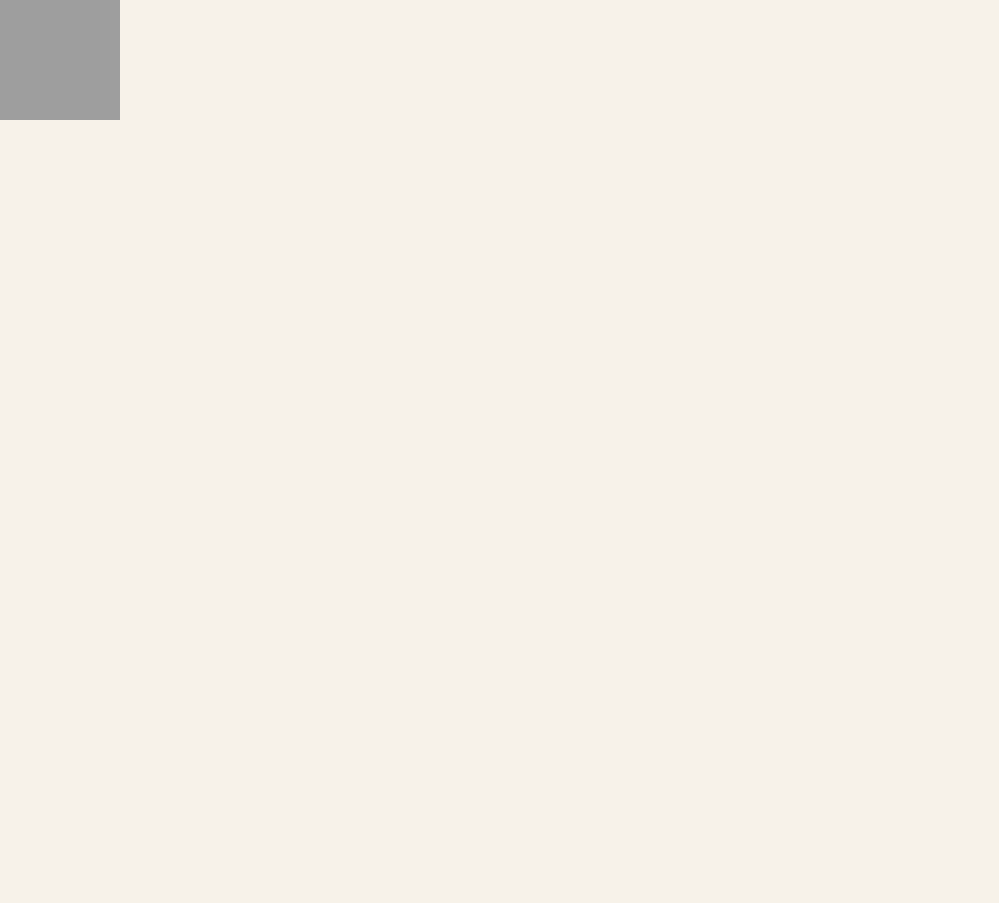
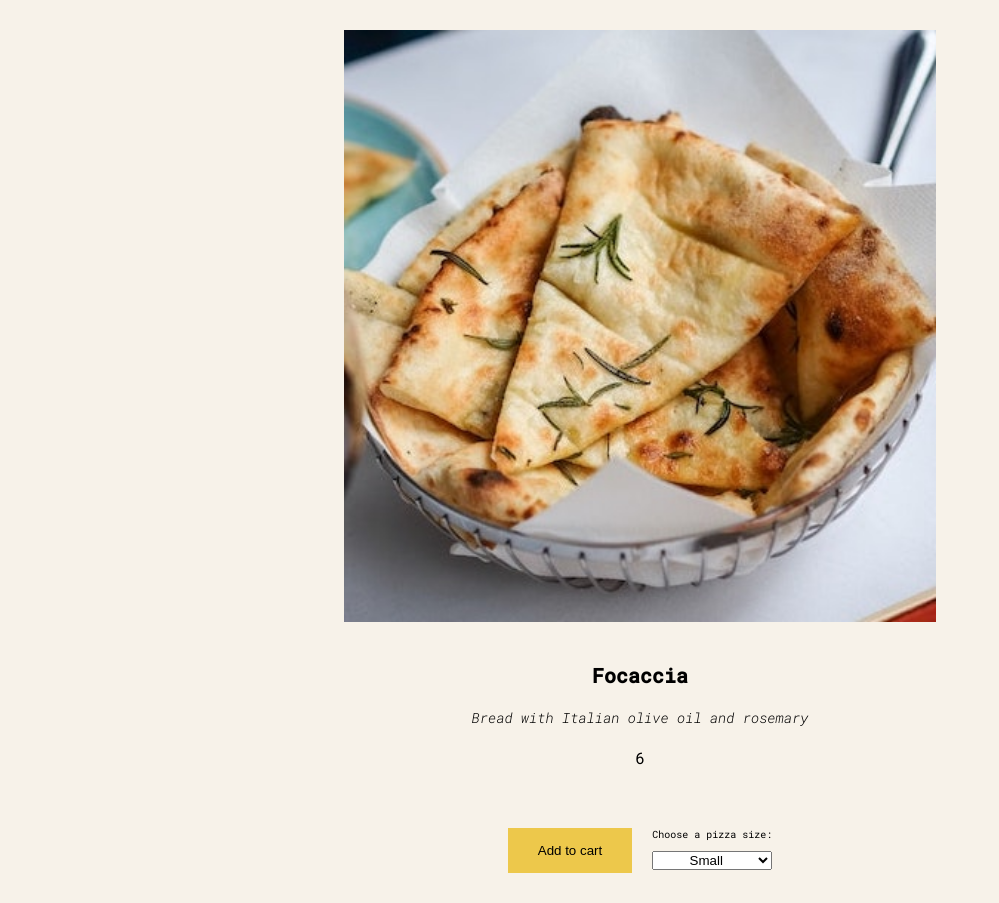
Before and after one commit to mustafamohamed-web/pizza-menu, a React (Vite) app: page /MenuItem/Focaccia in a window 1280 px wide. Shown: the whole page, without its empty margins (0-999 px from the left). Before the commit the page ends 800 px from the top, so only its background shows below. Built offline with nearby package versions, Linux system fonts and the light colour scheme; grey boxes are pictures that could not be loaded.

Commit message:
able to now uses router to witch between menu items

```diff
--- /dev/null
+++ b/src/components/MenuItemPage/MenuItemPage.css
@@ -0,0 +1,37 @@
+.content {
+  display: flex;
+  flex-direction: column;
+  align-items: center;
+  width: 100%;
+  gap: 4rem;
+}
+
+.menu-img {
+  align-self: center;
+  width: 80%;
+}
+
+.info {
+  display: flex;
+  flex-direction: column;
+  align-items: center;
+  gap: 2rem;
+}
+
+.cta {
+  display: flex;
+  gap: 2rem;
+}
+
+.drop-down {
+  display: flex;
+  flex-direction: column;
+}
+
+label {
+  margin-bottom: 1rem;
+}
+
+option {
+  text-align: center;
+}
--- /dev/null
+++ b/src/components/MenuItemPage/MenuItemPage.jsx
@@ -0,0 +1,42 @@
+import { menu } from "../../Data";
+import { useParams } from "react-router-dom";
+import "./MenuItemPage.css";
+
+export const MenuItemPage = () => {
+  const params = useParams();
+  const selectedItem = menu.pizzaData.find((item) => item.name === params.name);
+  console.log(selectedItem);
+
+  return (
+    <div className="app">
+      <div className="content">
+        <img
+          src={`../../../public/assets/${selectedItem.name}.jpg`}
+          className="menu-img"
+          alt={selectedItem.photoName}
+        />
+        <div className="info">
+          <h1>{selectedItem.name}</h1>
+          <p className="ingredients">{selectedItem.ingredients}</p>
+          <p className="price">{selectedItem.price}</p>
+          <p>{selectedItem.soldOut ? "Sold Out" : ""}</p>
+        </div>
+
+        <div className="cta">
+          <button>Add to cart</button>
+          <div className="drop-down">
+            <label htmlFor="pizzaSize">Choose a pizza size:</label>
+            <select>
+              <option value="" disabled>
+                Select Size
+              </option>
+              <option value="small">Small</option>
+              <option value="medium">Medium</option>
+              <option value="large">Large</option>
+            </select>
+          </div>
+        </div>
+      </div>
+    </div>
+  );
+};
--- a/src/main.jsx
+++ b/src/main.jsx
@@ -3,7 +3,7 @@ import ReactDOM from "react-dom/client";
 import { createBrowserRouter, RouterProvider } from "react-router-dom";
 import App from "./App.jsx";
 import "./index.css";
-
+import { MenuItemPage } from "./components/MenuItemPage/MenuItemPage.jsx";
 import { MenuItem } from "./components/MenuItem/MenuItem.jsx";
 
 const router = createBrowserRouter([
@@ -17,7 +17,7 @@ const router = createBrowserRouter([
   },
   {
     path: "MenuItem/:name",
-    element: <MenuItem />,
+    element: <MenuItemPage />,
   },
 ]);
 ReactDOM.createRoot(document.getElementById("root")).render(
```
